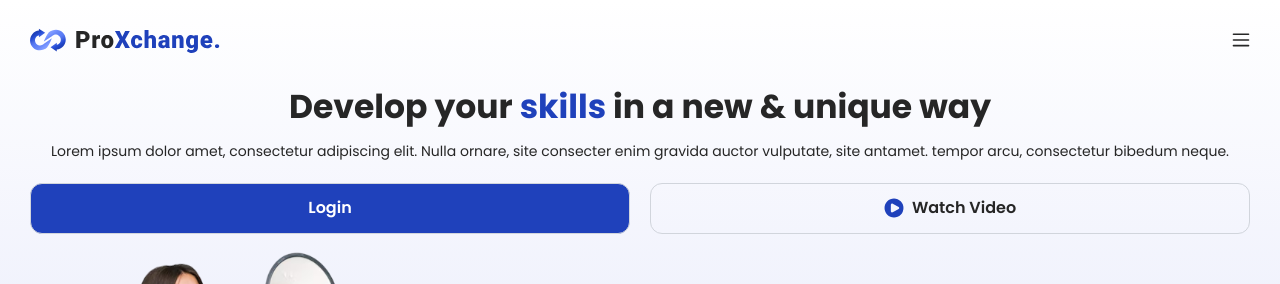
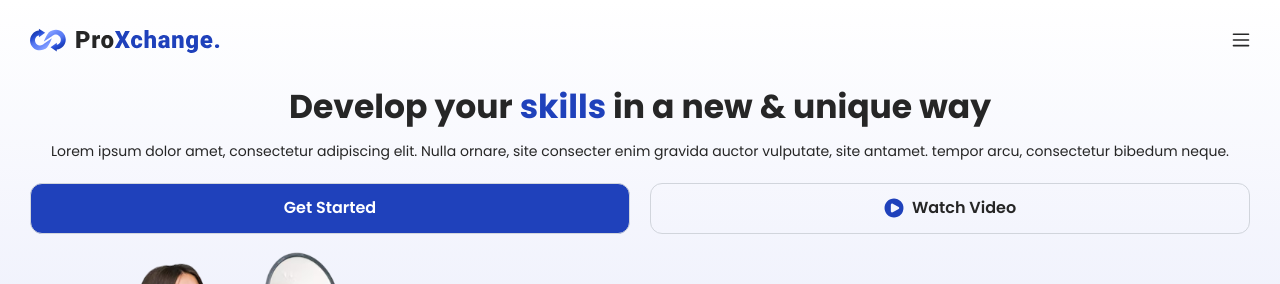
Before and after one commit to NilimaSardar/Skill_Sharing_Platform, a React (Vite) app in the folder Frontend/: page / in a window 1280 px wide. Shown: the top 284 px of the page. Built offline with nearby package versions, Linux system fonts and the light colour scheme.

Commit message:
in landingPage made login to getStarted

```diff
--- a/Frontend/src/pages/LandingPage.jsx
+++ b/Frontend/src/pages/LandingPage.jsx
@@ -16,8 +16,8 @@ const LandingPage = () => {
                 Lorem ipsum dolor amet, consectetur adipiscing elit. Nulla ornare, site consecter enim gravida auctor vulputate, site antamet. tempor arcu, consectetur bibedum neque.
             </p>
             <div className='flex gap-5 mt-5 w-full'>
-                <Link to='/login' className='w-full flex justify-center items-center gap-2 bg-primary text-[16px] text-white text-center py-3 rounded-xl transition duration-300 ease-in-out font-semibold text-lg border border-gray-300 hover:bg-white hover:text-text'>
-                    Login
+                <Link to='/welcome' className='w-full flex justify-center items-center gap-2 bg-primary text-[16px] text-white text-center py-3 rounded-xl transition duration-300 ease-in-out font-semibold text-lg border border-gray-300 hover:bg-white hover:text-text'>
+                    Get Started
                 </Link>
                 <a
                     href="video.mp4" // replace with your actual video file path
```
